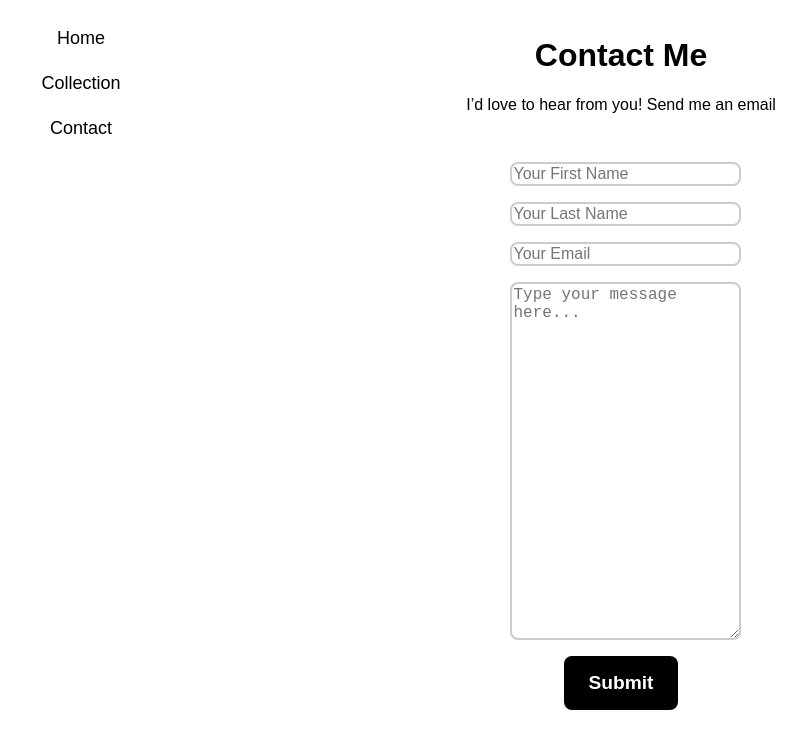
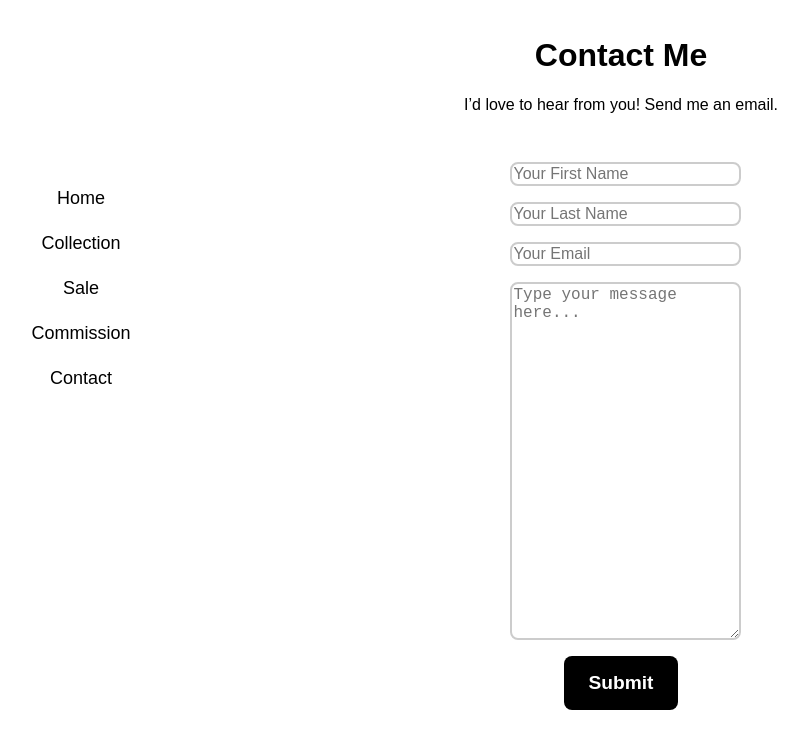
Before and after one commit to linyu3294/portfolio-react, a React (Vite) app: page /contact in a window 1280 px wide. Shown: the top 748 px of the page, without its empty margins (19-827 px from the left). Built offline with nearby package versions, Linux system fonts and the light colour scheme.

Commit message:
Added new pages

```diff
--- a/src/components/navbar.component.tsx
+++ b/src/components/navbar.component.tsx
@@ -20,6 +20,8 @@ const NavBar: React.FC = () => {
           <Link to="/gallery">Drawings & sketches</Link>
         </div>
       )}
+      <Link to="/sale">Sale</Link>
+      <Link to="/commission">Commission</Link>
       <Link to="/contact">Contact</Link>
     </nav>
   );
--- a/src/components/pages/contact.page.tsx
+++ b/src/components/pages/contact.page.tsx
@@ -38,7 +38,7 @@ const Contact: React.FC = () => {
     <div className="page-container">
       <div className="contact-title-container">
         <h1 className="title">Contact Me</h1>
-        <p>I’d love to hear from you! Send me an email</p>
+        <p>I’d love to hear from you! Send me an email.</p>
       </div>
 
       <form className="contact-form" onSubmit={handleSubmit}>
--- a/src/style/styles.css
+++ b/src/style/styles.css
@@ -16,7 +16,7 @@ button {
 /* Vertical Navigation Styles */
 nav.navbar-container {
   position: fixed;
-  top: 0;
+  top: 20%;
   left: 0;
   height: 100vh;
   width: 200px;
```
